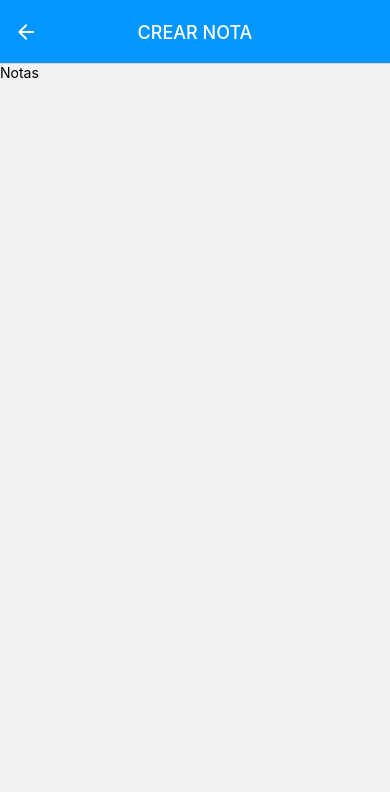
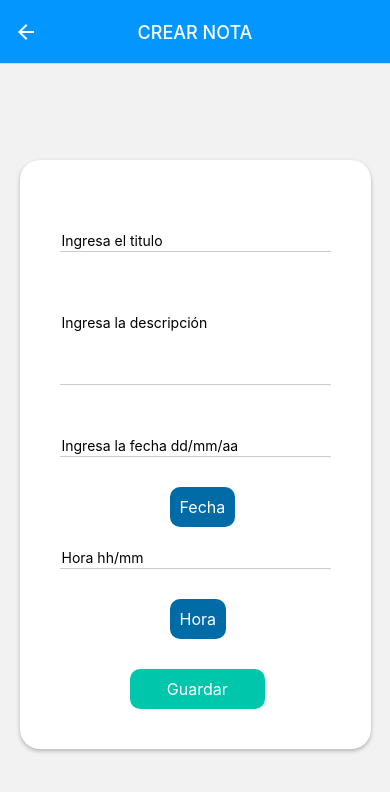
Before and after one commit to EduardoAjuchan/app-react-native, a React Native app: screen /Crear in a window 390 px wide. Shown: the top 792 px of the page. Built offline with nearby package versions, Linux system fonts and the light colour scheme.

Commit message:
add datepicker

```diff
--- a/package.json
+++ b/package.json
@@ -17,7 +17,8 @@
     "react-native": "0.72.6",
     "react-native-safe-area-context": "4.6.3",
     "react-native-screens": "~3.22.0",
-    "react-native-gesture-handler": "~2.12.0"
+    "react-native-gesture-handler": "~2.12.0",
+    "@react-native-community/datetimepicker": "7.2.0"
   },
   "devDependencies": {
     "@babel/core": "^7.20.0"
--- a/screens/CreateNote.js
+++ b/screens/CreateNote.js
@@ -1,14 +1,184 @@
-import React,{useState, useEffect} from 'react'
-import { Text, StyleSheet, View } from 'react-native'
+import React, { useState } from 'react';
+import { Text, StyleSheet, View, TextInput, TouchableOpacity, Platform } from 'react-native';
+import DateTimePicker from '@react-native-community/datetimepicker';
 
+export default function CreateNote(props) {
+  const initialState = {
+    titulo: '',
+    detalle: '',
+  };
 
-export default function CreateNote (){
+  const [date, setDate] = useState(new Date());
+  const [mode, setMode] = useState('date');
+  const [show, setShow] = useState(false);
+  const [text, setText] = useState('empty');
+  const [fecha, setFecha] = useState('');
+  const [hora, setHora] = useState('');
+  const [estado, setEstado] = useState(initialState);
+  const [datePickerVisible, setDatePickerVisible] = useState(false);
 
-    return (
-      <View>
-        <Text>Notas</Text>
+  const onChange = (event, selectedDate) => {
+    if (datePickerVisible) {
+      const currentDate = selectedDate || date;
+      setShow(Platform.OS === 'ios');
+      setDate(currentDate);
+
+      let tempDate = new Date(currentDate);
+      if (mode === 'date') {
+        let fDate =
+          tempDate.getDate() +
+          '/' +
+          (tempDate.getMonth() + 1) +
+          '/' +
+          tempDate.getFullYear();
+        setFecha(fDate);
+      } else if (mode === 'time') {
+        let fTime =
+          'Hora: ' + tempDate.getHours() + ':' + 'Minutos: ' + tempDate.getMinutes();
+        setHora(fTime);
+      }
+      setDatePickerVisible(false);
+    }
+  };
+
+  const showDateTimePicker = (currentMode) => {
+    setMode(currentMode);
+    setShow(true);
+  };
+
+  const hideDateTimePicker = () => {
+    setDatePickerVisible(false);
+  };
+
+  return (
+    <View style={styles.contenedorPadre}>
+      <View style={styles.tarjeta}>
+        <View style={styles.contenedor}>
+          <TextInput
+            placeholder="Ingresa el titulo"
+            style={styles.textoinput}
+          />
+          <TextInput
+            placeholder="Ingresa la descripción"
+            multiline={true}
+            numberOfLines={4}
+            style={styles.textoinput}
+          />
+          {/* Contenedor de la fecha */}
+          <View style={styles.inputDate}>
+            <TextInput
+              placeholder="Ingresa la fecha dd/mm/aa"
+              style={styles.textoDate}
+              value={fecha}
+            />
+            <TouchableOpacity
+              style={styles.botonDate}
+              onPress={() => showDateTimePicker('date')}
+            >
+              <Text style={styles.subtitle}>Fecha</Text>
+            </TouchableOpacity>
+          </View>
+          {/* Contenedor de hora */}
+          <View style={styles.inputDate}>
+            <TextInput
+              placeholder="Hora hh/mm"
+              style={styles.textoDate}
+              value={hora}
+            />
+            <TouchableOpacity
+              style={styles.botonDate}
+              onPress={() => showDateTimePicker('time')}
+            >
+              <Text style={styles.subtitle}>Hora</Text>
+            </TouchableOpacity>
+          </View>
+          <View>
+            <TouchableOpacity style={styles.botonEnviar}>
+              <Text style={styles.textoBtnEnviar}>Guardar</Text>
+            </TouchableOpacity>
+          </View>
+          {show && (
+            <DateTimePicker
+              testID="dateTimePicker"
+              value={date}
+              mode={mode}
+              is24Hour={true}
+              display="spinner"
+              onChange={onChange}
+              minimumDate={new Date('2023-01-01')}
+            />
+          )}
+        </View>
       </View>
-    )
-  }
+    </View>
+  );
+}
 
-const styles = StyleSheet.create({})
+const styles = StyleSheet.create({
+  contenedorPadre: {
+    flex: 1,
+    justifyContent: 'center',
+    alignItems: 'center',
+  },
+  tarjeta: {
+    margin: 20,
+    backgroundColor: 'white',
+    borderRadius: 20,
+    width: '90%',
+    padding: 20,
+    shadowColor: '#000',
+    shadowOffset: { width: 0, height: 2 },
+    shadowOpacity: 0.26,
+    shadowRadius: 4,
+    elevation: 5,
+  },
+  contenedor: {
+    padding: 20,
+  },
+  textoinput: {
+    borderBottomColor: '#ccc',
+    borderBottomWidth: 1,
+    padding: 2,
+    marginBottom: 30,
+    marginTop: 30,
+  },
+  inputDate: {
+    width: '100%',
+    flexWrap: 'wrap',
+    flexDirection: 'row',
+  },
+  botonDate: {
+    backgroundColor: '#006BA6',
+    borderRadius: 10,
+    justifyContent: 'center',
+    alignItems: 'center',
+    marginLeft: 110,
+    padding: 10,
+  },
+  textoDate: {
+    borderBottomColor: '#ccc',
+    borderBottomWidth: 1,
+    padding: 2,
+    marginBottom: 30,
+    marginTop: 20,
+    width: '100%',
+  },
+  subtitle: {
+    color: 'white',
+    fontSize: 16,
+  },
+  botonEnviar: {
+    backgroundColor: '#00c6ab',
+    width: '50%',
+    borderRadius: 10,
+    marginLeft: 70,
+    marginRight: 100,
+    marginTop: 30,
+  },
+  textoBtnEnviar: {
+    textAlign: 'center',
+    padding: 10,
+    color: 'white',
+    fontSize: 16,
+  },
+});
--- a/screens/Notas.js
+++ b/screens/Notas.js
@@ -1,14 +1,32 @@
 import React,{useState, useEffect} from 'react'
-import { Text, StyleSheet, View } from 'react-native'
+import { Text, StyleSheet, View, ScrollView, TouchableOpacity } from 'react-native'
 
 
-export default function Notas (){
+export default function Notas (props){
 
     return (
-      <View>
-        <Text>Notas</Text>
-      </View>
+      <ScrollView >
+        <View >
+          <TouchableOpacity style={styles.botton} onPress={()=>props.navigation.navigate('Crear')} >
+            <Text style={styles.textoBoton}>Nueva Nota</Text>
+          </TouchableOpacity>
+        </View>
+      </ScrollView>
     )
   }
 
-const styles = StyleSheet.create({})
+const styles = StyleSheet.create({
+  botton:{
+    backgroundColor: '#006BA6',
+    borderRadius: 20,
+    marginLeft: 100,
+    marginRight: 100,
+    marginTop: 10,
+  },
+  textoBoton:{
+    textAlign: 'center',
+    padding: 10,
+    color: 'white',
+    fontSize: 16,
+  }
+})
```
Also changed, not shown: 1 other file (tests, documents, lock files or other folders).
